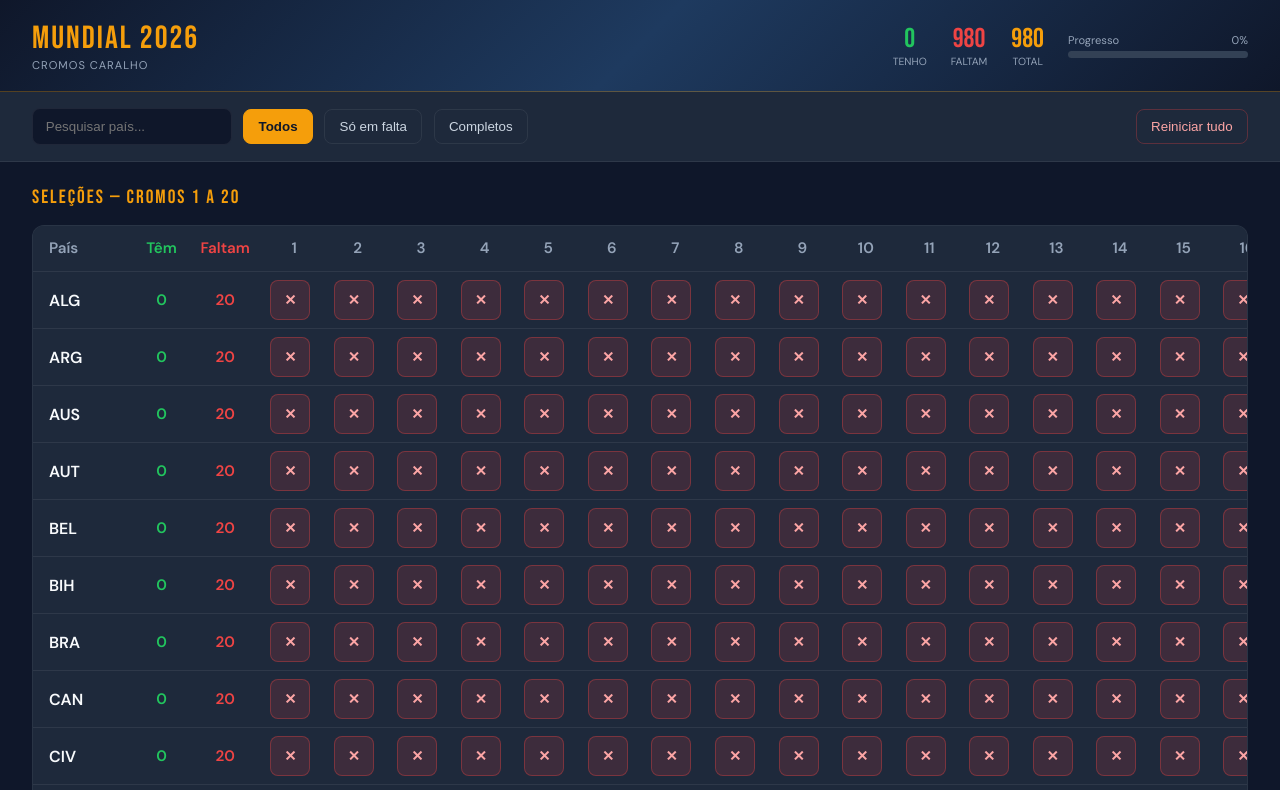
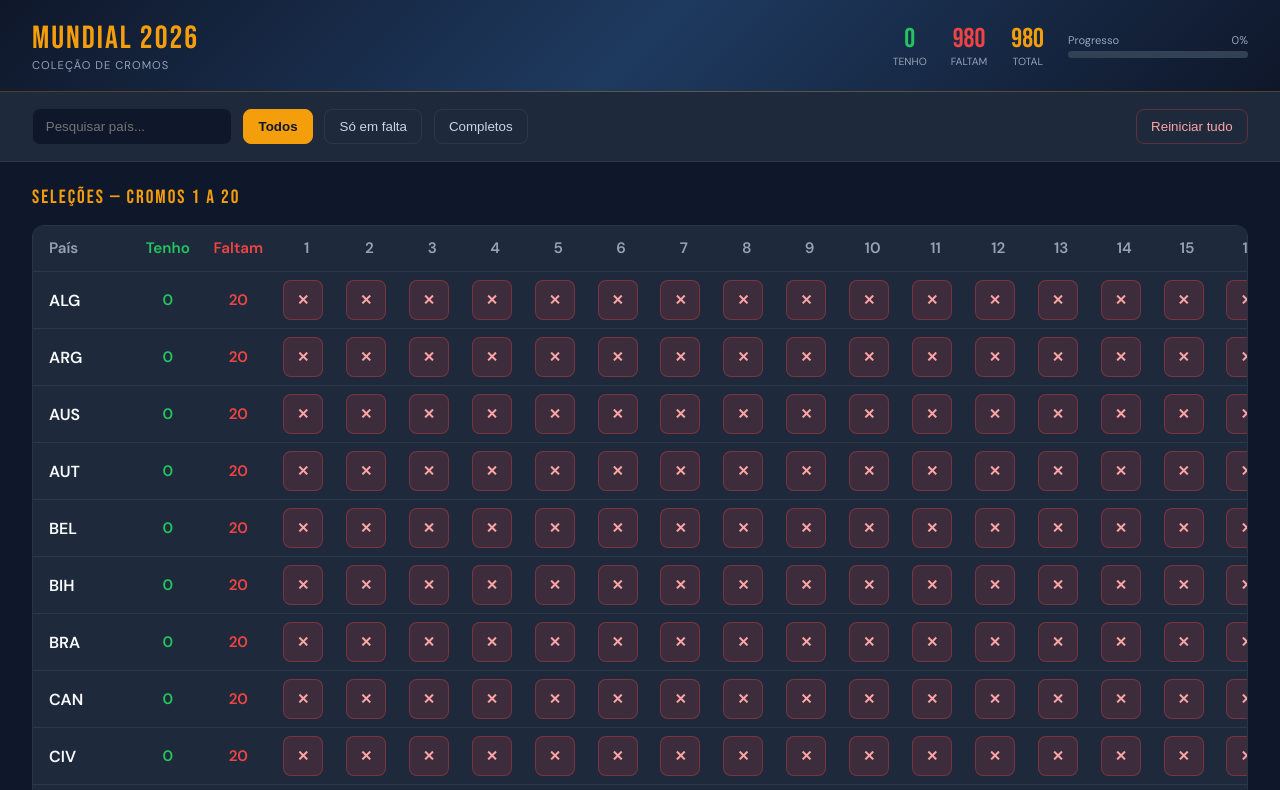
Before and after one commit to riicardo00maiaa/cromios2026cromios, a plain HTML site: page index.html in a window 1280 px wide. Shown: the top 790 px of the page. Drawn offline with Linux system fonts and the light colour scheme.

Commit message:
Update index.html

```diff
--- a/index.html
+++ b/index.html
@@ -1,24 +1,34 @@
-<!-- index.html -->
 <!DOCTYPE html>
 <html lang="pt">
 <head>
   <meta charset="UTF-8">
   <meta name="viewport" content="width=device-width, initial-scale=1.0">
-  <title>Cromos Caralho 2026 </title>
 
+  <!-- TÍTULO DA ABA -->
+  <title>Coleção Cromos</title>
+
+  <!-- FONTES -->
   <link href="https://fonts.googleapis.com/css2?family=Bebas+Neue&family=DM+Sans:wght@400;500;600&display=swap" rel="stylesheet">
+
+  <!-- CSS -->
   <link rel="stylesheet" href="css/style.css">
 </head>
+
 <body>
 
-  <!-- ====== CABEÇALHO ====== -->
+  <!-- ===================================================== -->
+  <!-- HEADER -->
+  <!-- ===================================================== -->
+
   <header>
+
     <div>
       <div class="logo">Mundial 2026</div>
-      <div class="subtitle">CROMOS CARALHO</div>
+      <div class="subtitle">COLEÇÃO DE CROMOS</div>
     </div>
 
     <div class="stats-bar">
+
       <div class="stat">
         <div class="stat-val green" id="s-have">0</div>
         <div class="stat-lbl">Tenho</div>
@@ -35,6 +45,7 @@
       </div>
 
       <div class="progress-bar-wrap">
+
         <div class="progress-label">
           <span>Progresso</span>
           <span id="s-pct">0%</span>
@@ -43,12 +54,19 @@
         <div class="progress-bar">
           <div class="progress-fill" id="progress-fill"></div>
         </div>
+
       </div>
+
     </div>
+
   </header>
 
-  <!-- ====== CONTROLOS ====== -->
+  <!-- ===================================================== -->
+  <!-- CONTROLOS -->
+  <!-- ===================================================== -->
+
   <div class="controls">
+
     <input
       type="text"
       id="search"
@@ -56,15 +74,24 @@
       oninput="filterTable()"
     >
 
-    <button class="filter-btn active" onclick="setFilter('all', this)">
+    <button
+      class="filter-btn active"
+      onclick="setFilter('all', this)"
+    >
       Todos
     </button>
 
-    <button class="filter-btn" onclick="setFilter('missing', this)">
+    <button
+      class="filter-btn"
+      onclick="setFilter('missing', this)"
+    >
       Só em falta
     </button>
 
-    <button class="filter-btn" onclick="setFilter('complete', this)">
+    <button
+      class="filter-btn"
+      onclick="setFilter('complete', this)"
+    >
       Completos
     </button>
 
@@ -75,37 +102,53 @@
     <button class="reset-btn" onclick="resetAll()">
       Reiniciar tudo
     </button>
+
   </div>
 
-  <!-- ====== CONTEÚDO ====== -->
+  <!-- ===================================================== -->
+  <!-- MAIN -->
+  <!-- ===================================================== -->
+
   <main>
 
+    <!-- TÍTULO -->
     <div class="section-title">
       Seleções — Cromos 1 a 20
     </div>
 
-    <!-- SCROLL HORIZONTAL -->
+    <!-- WRAP COM SCROLL -->
     <div class="table-wrap">
 
       <table id="main-table">
 
         <thead>
+
           <tr id="header-row">
+
             <th>País</th>
-            <th class="th-have">Têm</th>
+            <th class="th-have">Tenho</th>
             <th class="th-miss">Faltam</th>
+
+            <!-- NÚMEROS 1-20 GERADOS PELO JS -->
+
           </tr>
+
         </thead>
 
         <tbody id="tbody">
-          <!-- GERADO PELO JS -->
+
+          <!-- LINHAS GERADAS PELO JS -->
+
         </tbody>
 
       </table>
 
     </div>
 
-    <!-- ====== FWC ====== -->
+    <!-- ================================================= -->
+    <!-- FWC -->
+    <!-- ================================================= -->
+
     <div class="fwc-section">
 
       <div class="section-title">
@@ -113,20 +156,29 @@
       </div>
 
       <div class="fwc-grid" id="fwc-grid">
+
         <!-- GERADO PELO JS -->
+
       </div>
 
     </div>
 
   </main>
 
+  <!-- ===================================================== -->
+  <!-- FOOTER -->
+  <!-- ===================================================== -->
+
   <footer>
     Clica nos cromos para alternar entre ✓ e ✕
     &nbsp;·&nbsp;
-    Guardado automático no browser
+    Progresso guardado automaticamente no browser
   </footer>
 
-  <!-- JS -->
+  <!-- ===================================================== -->
+  <!-- JAVASCRIPT -->
+  <!-- ===================================================== -->
+
   <script src="js/data.js"></script>
   <script src="js/state.js"></script>
   <script src="js/ui.js"></script>
```
